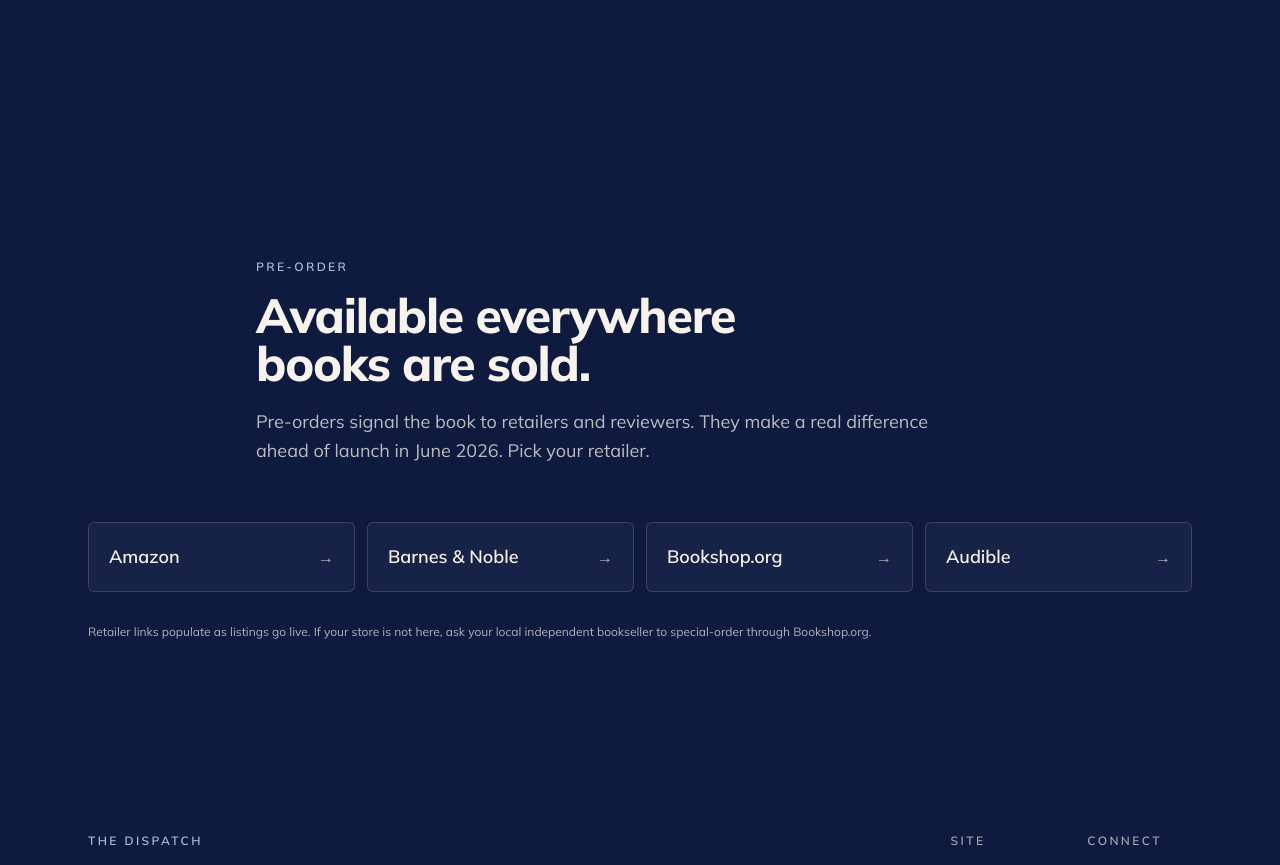
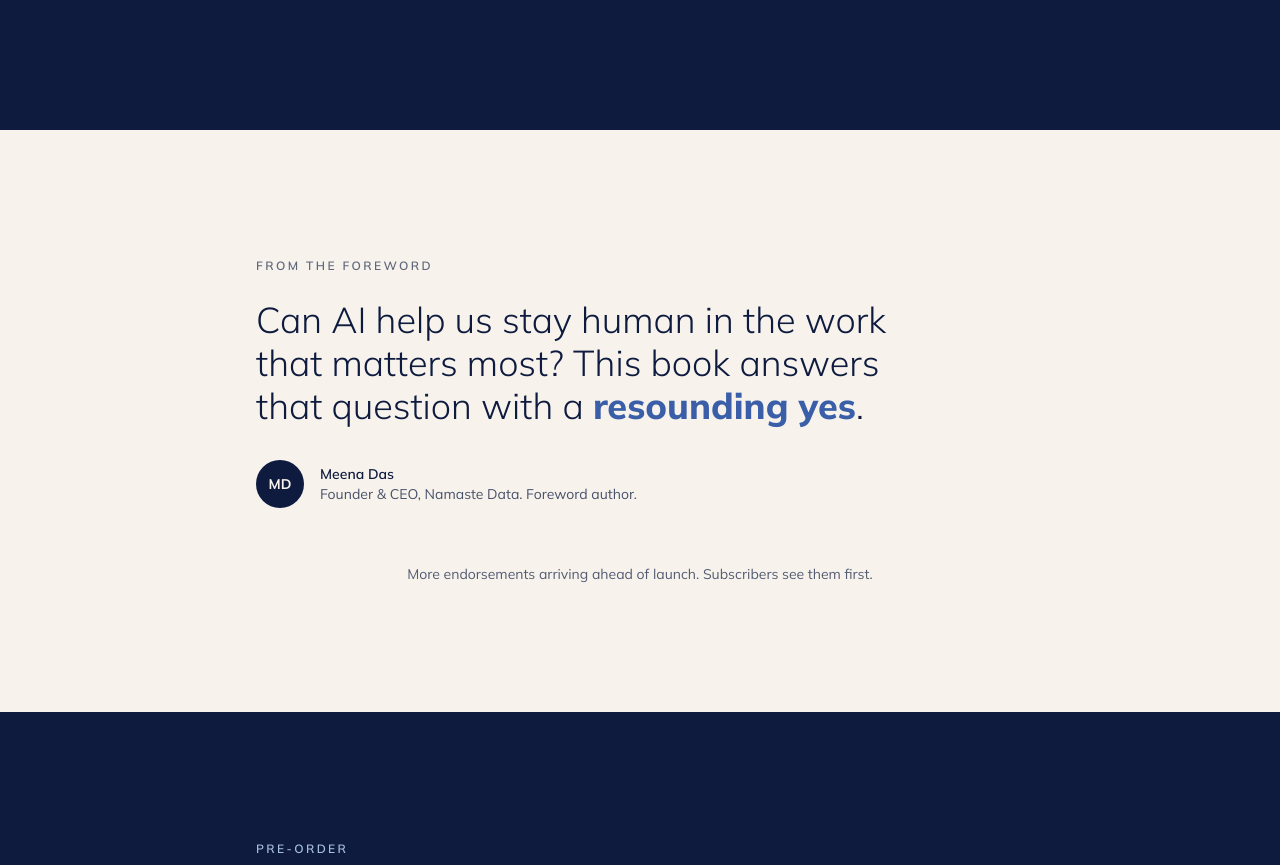
Before and after one commit to pfeifero-bit/author-site, a Next.js app: page /the-book in a window 1280 px wide. Shown: the part 5081-5946 px from the top of the page. Built offline with nearby package versions, Linux system fonts and the light colour scheme; no server answers.

Commit message:
Add Meena Das foreword quote back to Book page (no placeholder grid)

```diff
--- a/src/app/the-book/page.tsx
+++ b/src/app/the-book/page.tsx
@@ -4,11 +4,14 @@
 import { WhoItsFor } from '@/components/sections/WhoItsFor';
 import { TableOfContents } from '@/components/sections/TableOfContents';
 import { SampleChapter } from '@/components/sections/SampleChapter';
+import { Endorsement } from '@/components/sections/Endorsement';
 import { RetailerStrip } from '@/components/sections/RetailerStrip';
 import { site } from '@/lib/site';
 
-// BookEndorsements is hidden for now. To restore, re-import it and add
-// <BookEndorsements /> between SampleChapter and RetailerStrip.
+// BookEndorsements (the larger section with the placeholder grid for
+// forthcoming endorsements) is intentionally not used here. Just the
+// Meena Das foreword pull-quote via Endorsement. To restore the full
+// section, swap Endorsement for BookEndorsements below.
 
 export const metadata: Metadata = {
   title: 'The Book',
@@ -29,6 +32,7 @@
       <WhoItsFor />
       <TableOfContents />
       <SampleChapter />
+      <Endorsement />
       <RetailerStrip />
     </>
   );
```
